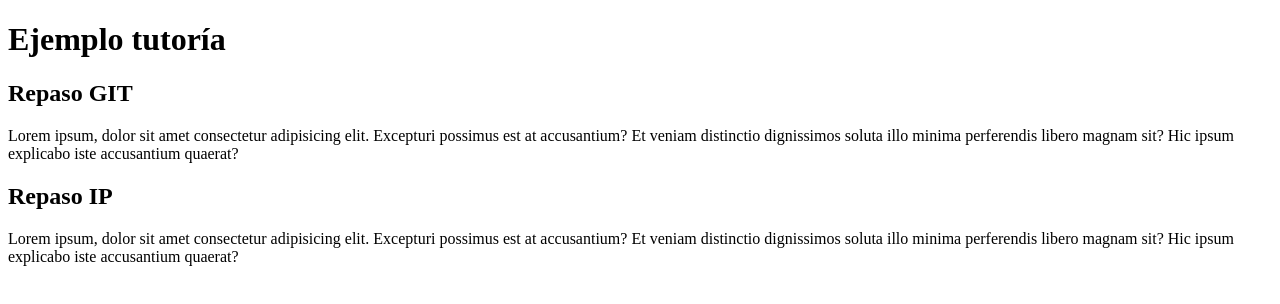
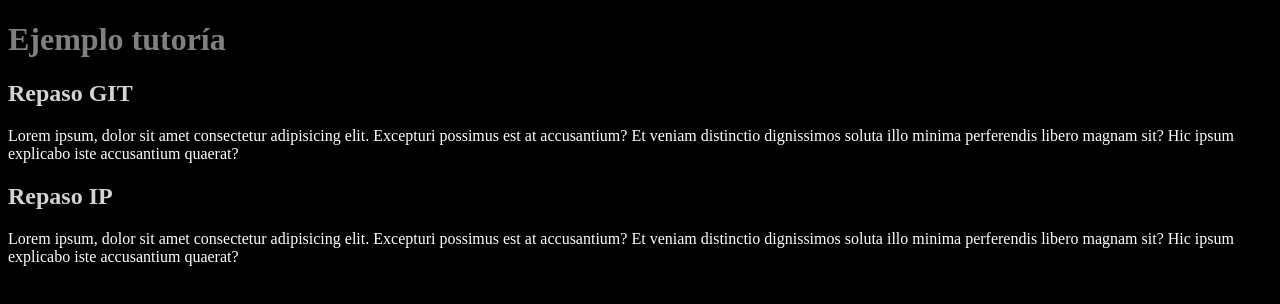
Before and after one commit to stefanoperaldini/ejemplo_tuto, a plain HTML site: page index.html in a window 1280 px wide. Drawn offline with Linux system fonts and the light colour scheme.

Commit message:
Estilo página principal

```diff
--- a/index.html
+++ b/index.html
@@ -5,6 +5,7 @@
     <meta http-equiv="X-UA-Compatible" content="IE=edge" />
     <meta name="viewport" content="width=device-width, initial-scale=1.0" />
     <title>Ejemplo</title>
+    <link rel="stylesheet" href="style.css" />
   </head>
   <body>
     <header>
--- /dev/null
+++ b/style.css
@@ -0,0 +1,12 @@
+body {
+  background-color: black;
+  color: white;
+}
+
+h1 {
+  color: grey;
+}
+
+h2 {
+  color: lightgrey;
+}
```
